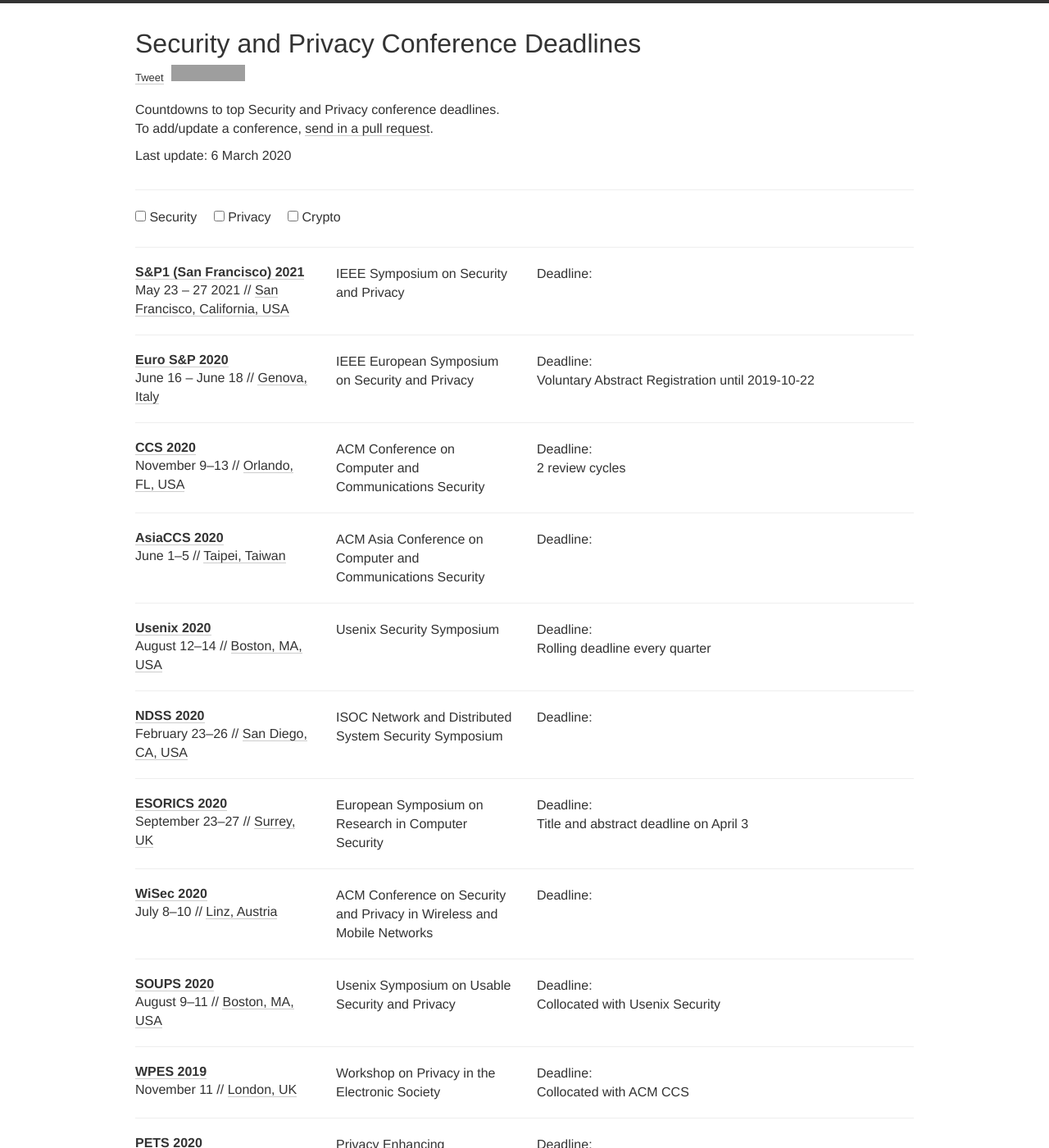
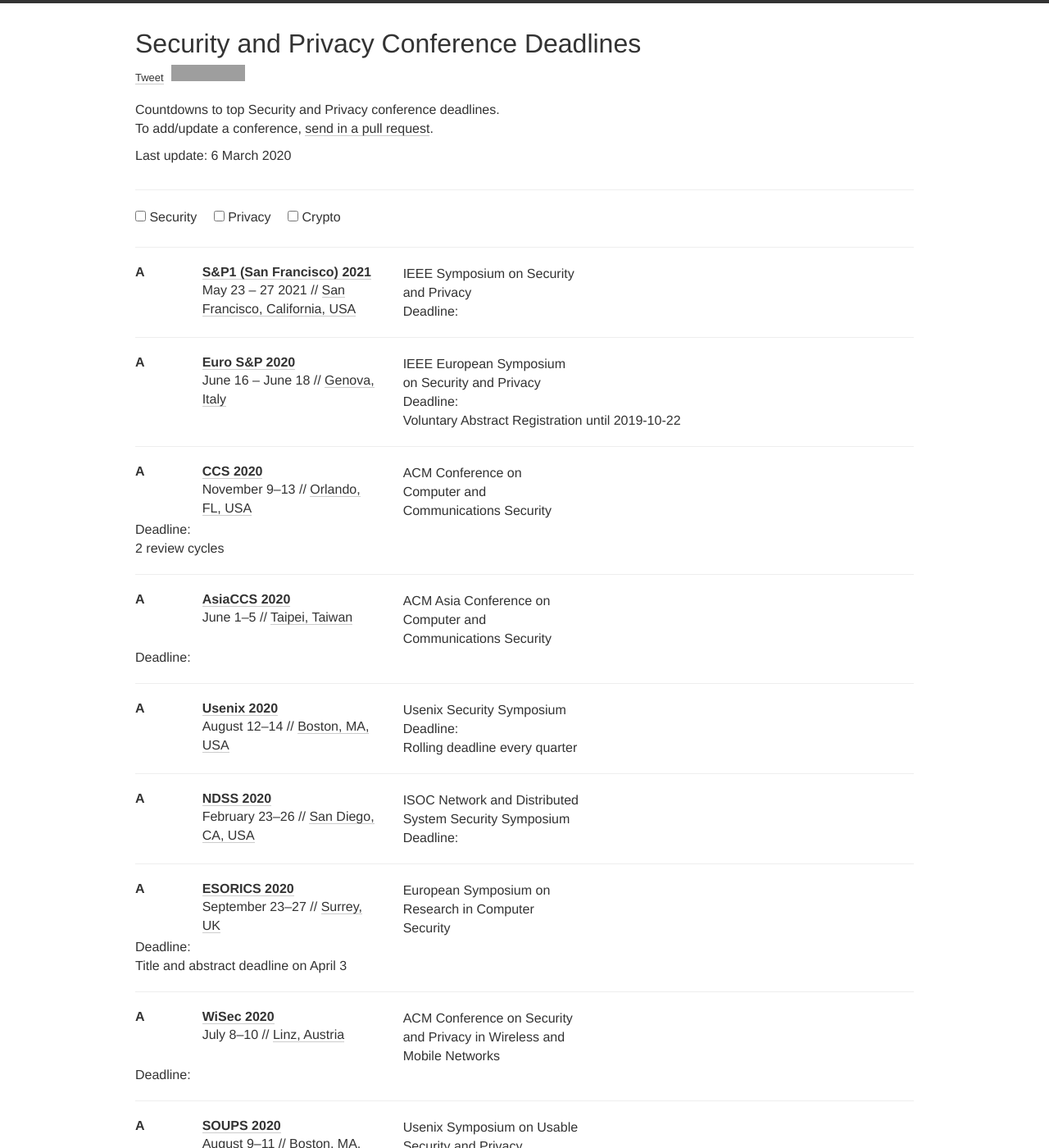
Before and after one commit to jianghaizhi/conference, a Jekyll site: the page built from index.html, in a window 1280 px wide and 1400 px high. Shown: the whole window at 82% size. Built offline with Jekyll 4.4.1, drawn with Linux system fonts in a browser that asks for light colours; nearby versions of some CDN libraries; comment, search, counter and statistics services are not loaded; grey boxes are pictures that could not be loaded.

Commit message:
Update index.html

```diff
--- a/index.html
+++ b/index.html
@@ -54,6 +54,9 @@
         {% for conf in site.data.conferences %}
         <div id="{{ conf.name | append: conf.year | slugify }}" class="conf {% for tag in conf.tags %} {{tag}} {% endfor %}">
           <div class="row">
+             <div class="col-xs-12 col-sm-1">
+                <h2>A</h2>
+              </div>
               <div class="col-xs-12 col-sm-3">
                 <h2><a href="{{conf.link}}">{{conf.name}} {{conf.year}}</a></h2>
                 <div class="meta">
```
